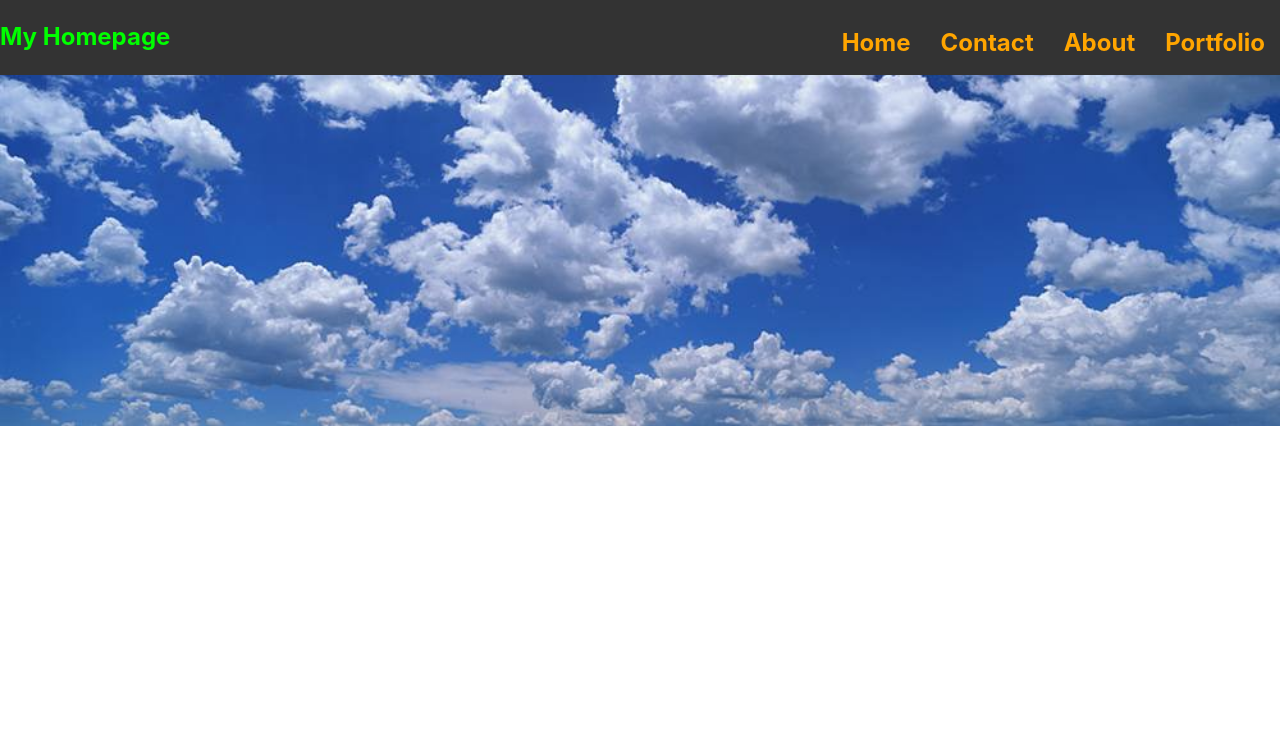
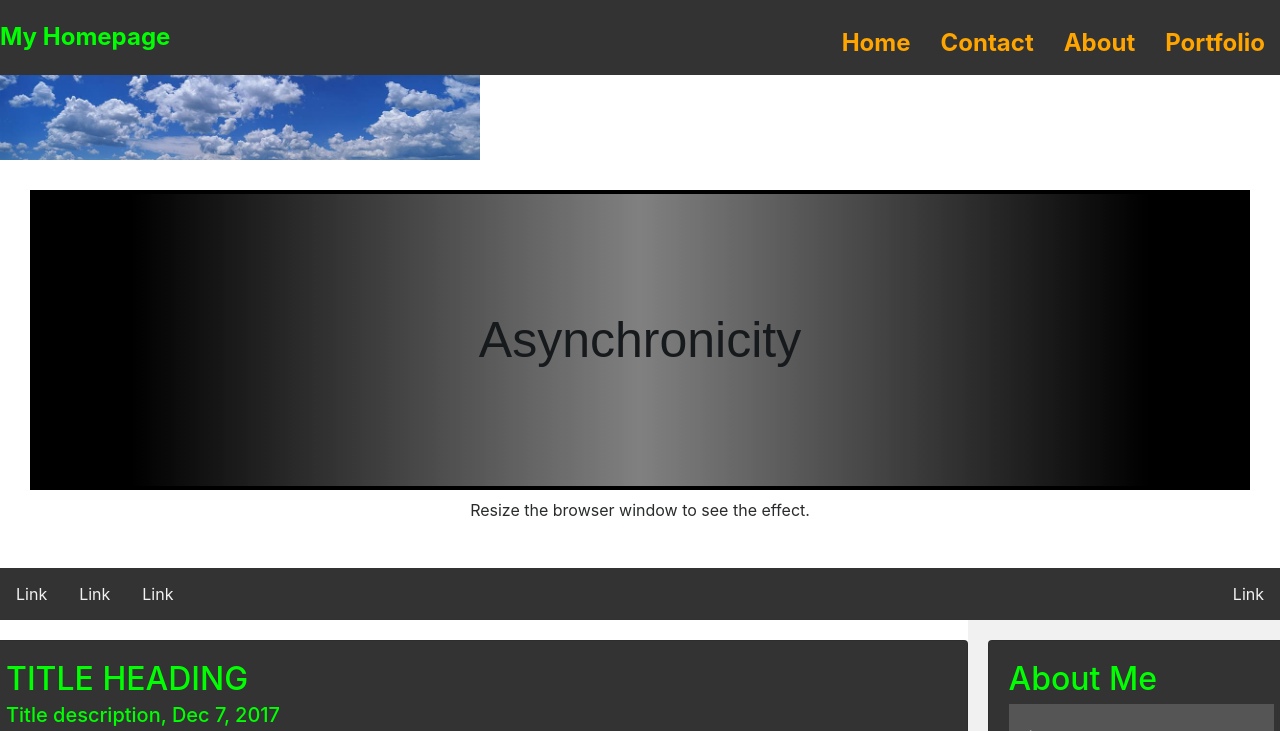
Before and after one commit to Xiija/Xiija.github.io, a plain HTML site: page index2.html in a window 1280 px wide. Shown: the top 731 px of the page. Drawn offline with nearby package versions, Linux system fonts and the light colour scheme.

Commit message:
Update index2.html

```diff
--- a/index2.html
+++ b/index2.html
@@ -56,9 +56,9 @@
     }
     .banner {
       background-size: contain;
-       background-repeat: no-repeat;
+      background-repeat: no-repeat;
       background-image: url("img/8718-2.jpg");
-      height: 100vh;
+      height: 20vh;
     }
     .text {
       max-width: 960px;
```
